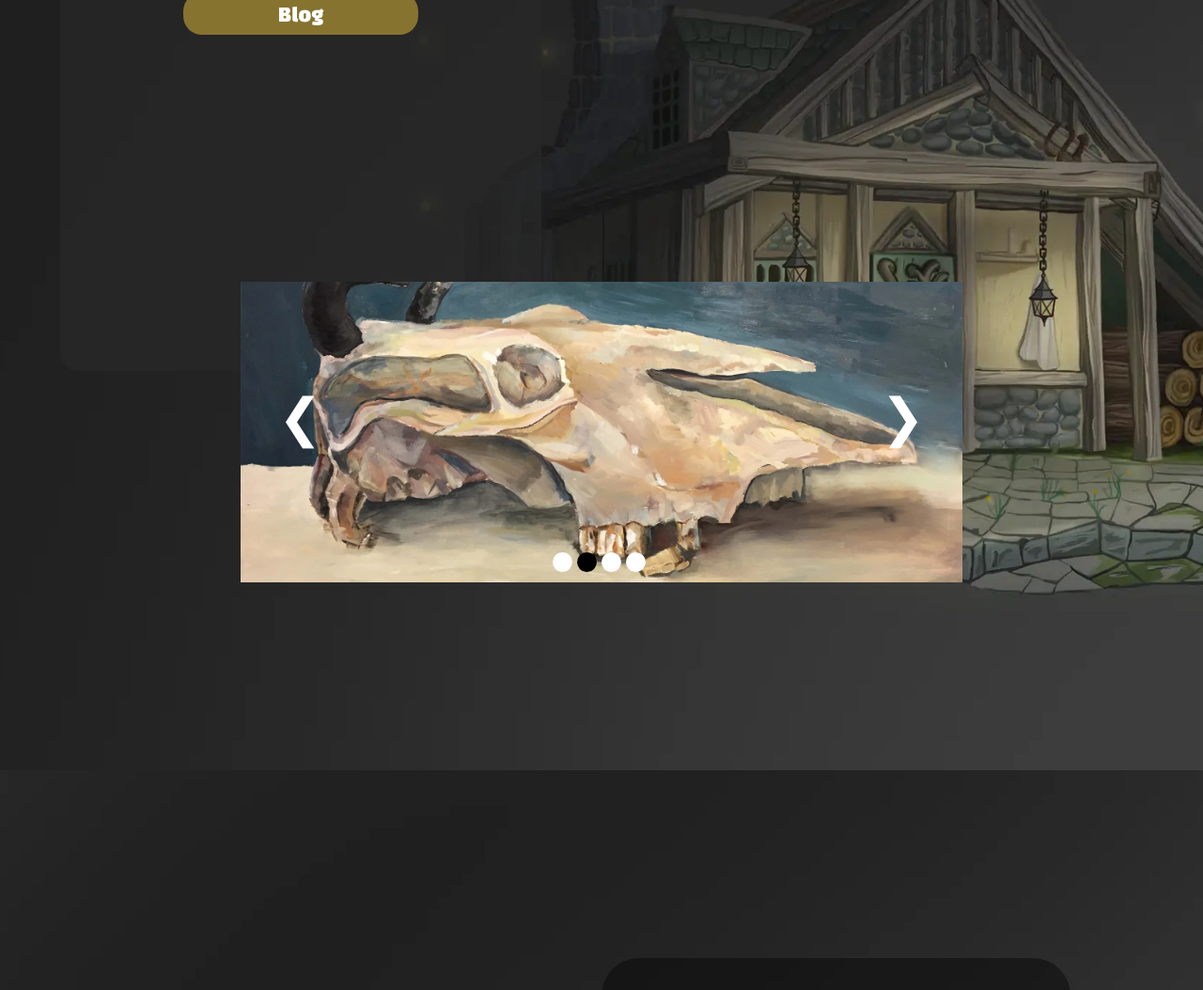
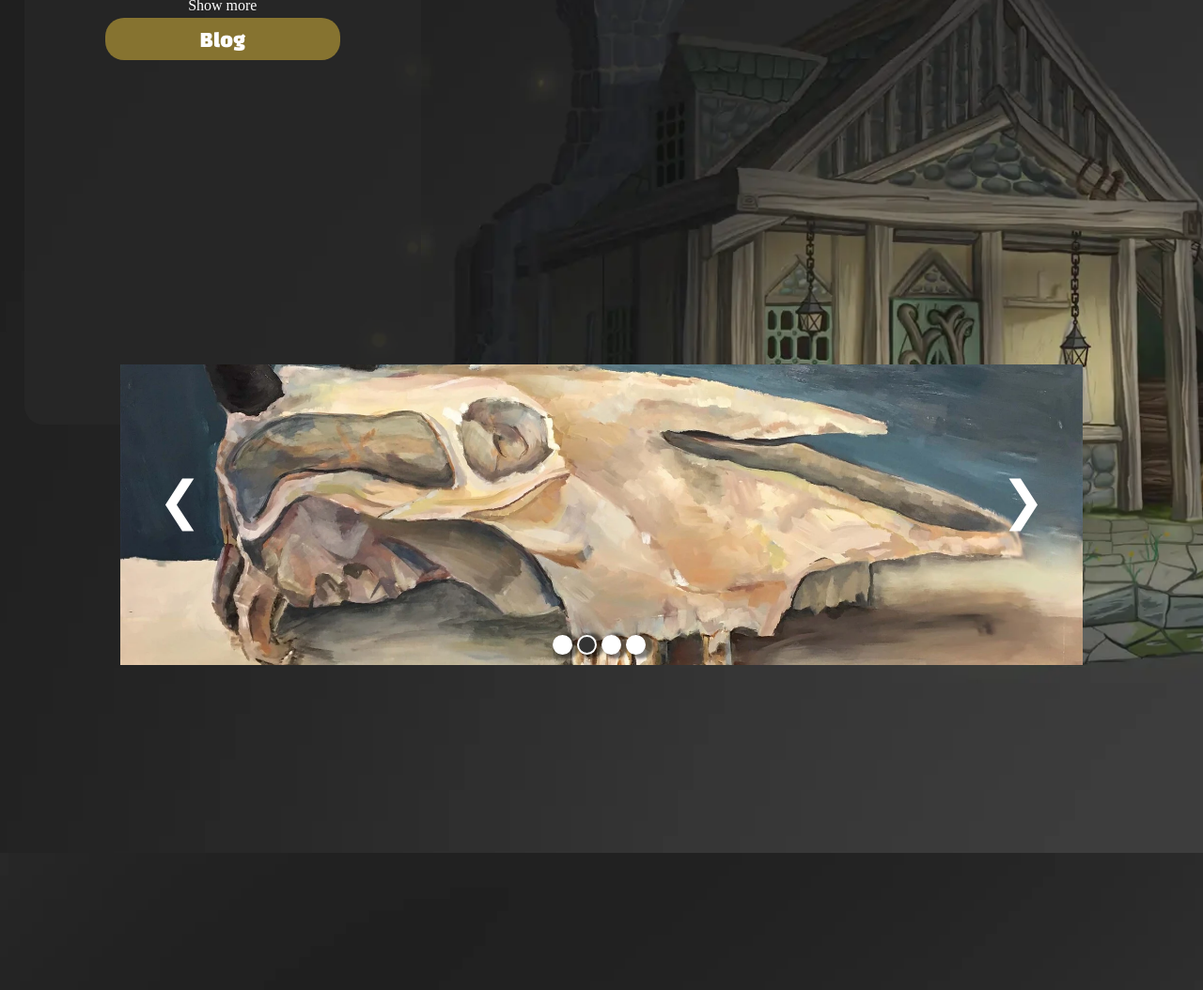
Before and after one commit to s-jez/Portfolio-3DArist, a React (Create React App) app: page / in a window 1280 px wide. Shown: the part 2228-3282 px from the top of the page at 94% size. Built offline with nearby package versions, Linux system fonts and the light colour scheme; a web font is replaced by a local one.

Commit message:
[fix]: add fixed width to art carousel.

```diff
--- a/src/components/Carousel/Arrows/Arrow/Arrow.module.css
+++ b/src/components/Carousel/Arrows/Arrow/Arrow.module.css
@@ -19,6 +19,9 @@
 .arrow:hover {
   transform: scale(1.05);
 }
+.arrowUp:hover {
+  transform: scale(1.05) rotate(180deg);
+}
 @media (max-width: 1440px) {
   .arrow,
   .arrowUp {
--- a/src/components/Carousel/Dots/Dots.module.css
+++ b/src/components/Carousel/Dots/Dots.module.css
@@ -9,4 +9,6 @@
   border-radius: 50%;
   margin-right: 5px;
   cursor: pointer;
+  border: 2px solid #fff;
+  box-shadow: 5px 1px 3px 3px rgba(0, 0, 0, 0.5);
 }
--- a/src/components/Carousel/Dots/Dots.tsx
+++ b/src/components/Carousel/Dots/Dots.tsx
@@ -35,7 +35,7 @@ const Dots = ({ images, slideIndex, onSlideIndexChange }: IDots) => {
             className={styles.dot}
             key={index}
             style={{
-              backgroundColor: currentSlideIndex === index ? "black" : "white",
+              backgroundColor: currentSlideIndex === index ? "#333" : "white",
             }}
             onClick={() => handleSlideIndexChange(index)}
           />
--- a/src/components/Carousel/Slider/Slider.module.css
+++ b/src/components/Carousel/Slider/Slider.module.css
@@ -1,6 +1,6 @@
 .slider {
   margin-top: 22.5rem;
-  width: 60%;
+  width: 70%;
   height: 20rem;
   overflow: hidden;
   z-index: 1;
@@ -10,6 +10,12 @@
   background-position: center;
   background-size: cover;
   transition: all 0.4s;
+}
+@media (max-width: 1440px) {
+  .slider {
+    width: 80%;
+    margin-top: 28rem;
+  }
 }
 @media (max-width: 1200px) {
   .slider {
--- a/src/components/Sections/Art/ArtSection.module.css
+++ b/src/components/Sections/Art/ArtSection.module.css
@@ -68,8 +68,8 @@
 }
 @media (max-width: 1440px) {
   .section__block {
-    width: 40%;
-    right: 55%;
+    width: 33%;
+    right: 65%;
   }
 }
 @media (max-width: 1200px) {
```
